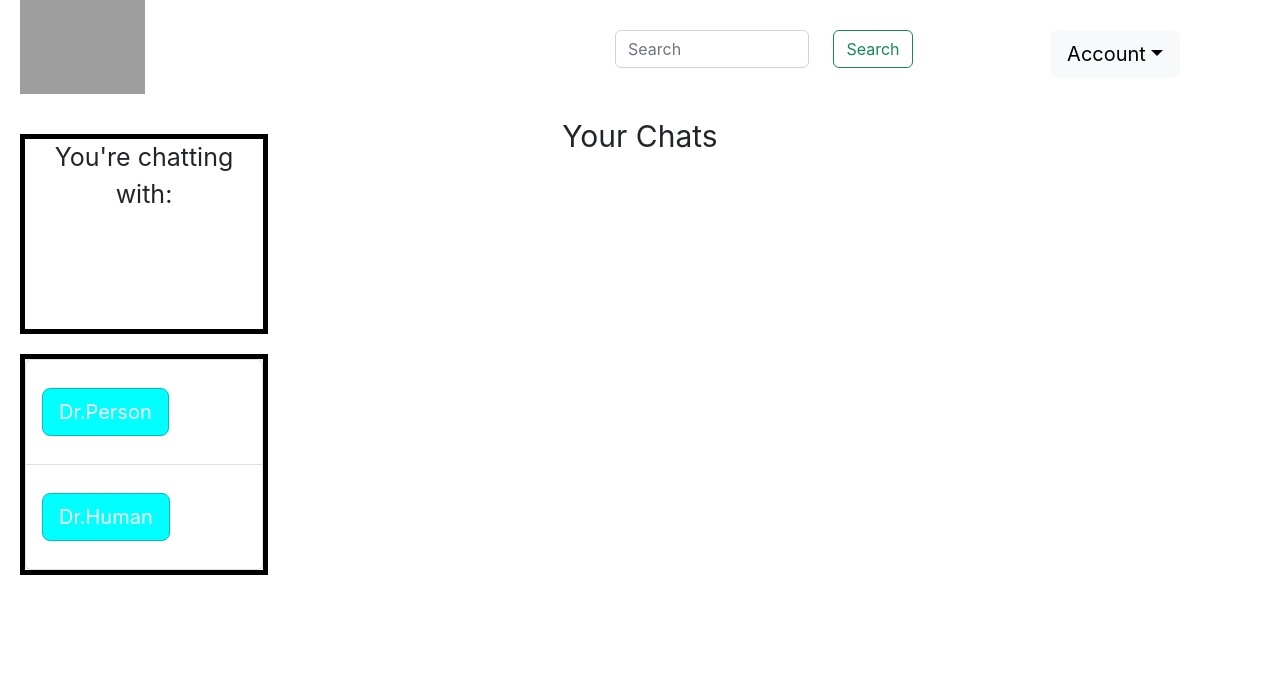
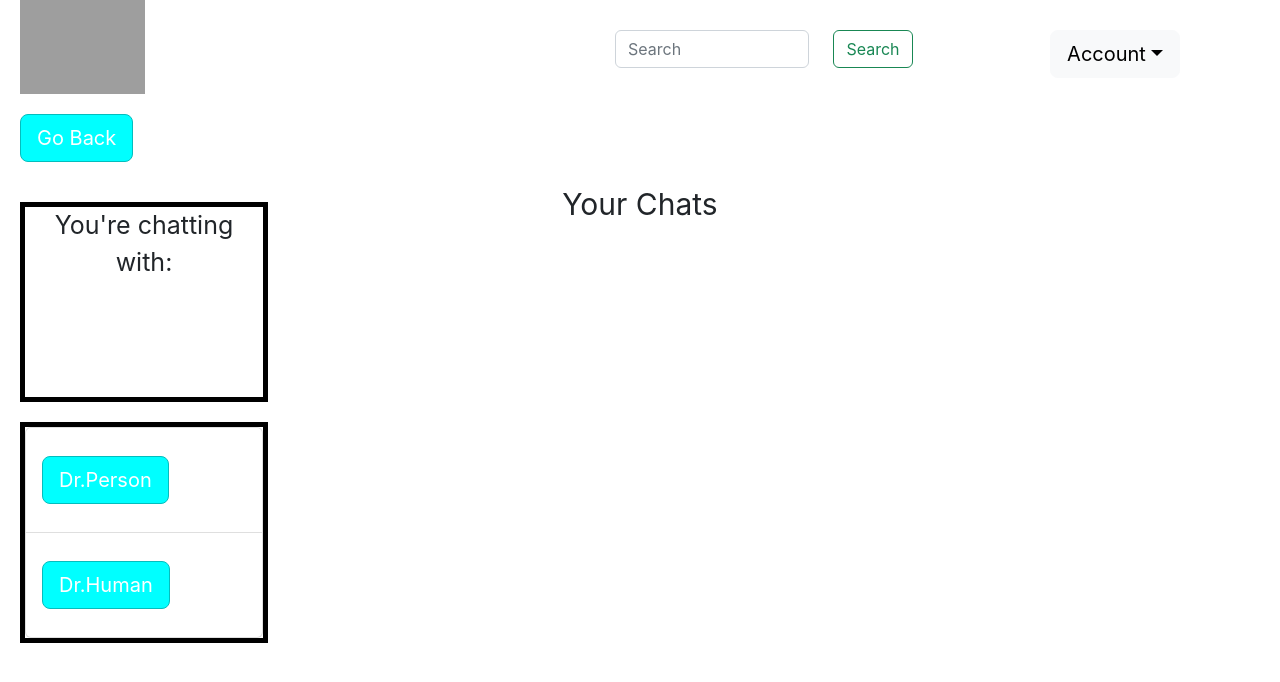
Before and after one commit to 220425-Reston-NET/Expert8FE, a React (Create React App) app: page /chats in a window 1280 px wide. Shown: the top 682 px of the page. Built offline with nearby package versions, Linux system fonts and the light colour scheme; grey boxes are pictures that could not be loaded.

Commit message:
added back buttons

```diff
--- a/src/routes/chats/Chats.tsx
+++ b/src/routes/chats/Chats.tsx
@@ -1,8 +1,18 @@
 import React from 'react'
+import { useNavigate } from 'react-router-dom';
 import './Chats.css'
 
 function Chats() {
+
+    const navigate = useNavigate();
+
+    const goToDashboard = () => {
+        navigate('/dashboard');
+    };
+
     return (
+        <div>
+            <button style={{marginLeft: 20}} type="submit"  onClick={goToDashboard} className="btn button-container btn-lg">Go Back</button>
         <div className='chats-container'>
             <div className='column-container'>
                 Your Chats
@@ -21,6 +31,7 @@ function Chats() {
                 </div>
             </div>
         </div>
+        </div>
     )
 }
 
--- a/src/routes/choose-specialist/ChooseSpecialist.tsx
+++ b/src/routes/choose-specialist/ChooseSpecialist.tsx
@@ -1,7 +1,15 @@
 import React from 'react'
+import { useNavigate } from 'react-router-dom';
 import './ChooseSpecialist.css'
 
 function ChooseSpecialist() {
+
+    const navigate = useNavigate();
+
+    const goToDashboard = () => {
+        navigate('/dashboard');
+    };
+
     return (
         <div className='comp-container'>
             <div className='specialist-container'>
@@ -29,6 +37,9 @@ function ChooseSpecialist() {
                             ---------------need img and description------------------
                         </label>
                     </div>
+                    <div>
+                    <button type="submit"  onClick={goToDashboard} className="btn button-container btn-lg">Go Back</button>
+                    </div>
                 </div>
             </div>
         </div>
--- a/src/routes/services/Services.tsx
+++ b/src/routes/services/Services.tsx
@@ -42,9 +42,13 @@ function Services() {
 
     navigate('/choose-specialist')
   }
+  const goToDashboard = () => {
+      navigate('/dashboard');
+  };
 
   return (
     <div>
+      <button style={{marginLeft: 20}} type="submit"  onClick={goToDashboard} className="btn button-container btn-lg">Go Back</button>
       <h1>How can we help?</h1>
       <h1>How are you feeling?</h1>
       <div className='services-container'>
```
